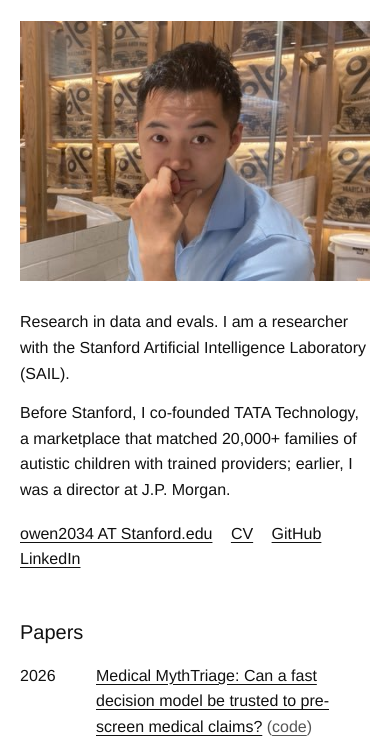
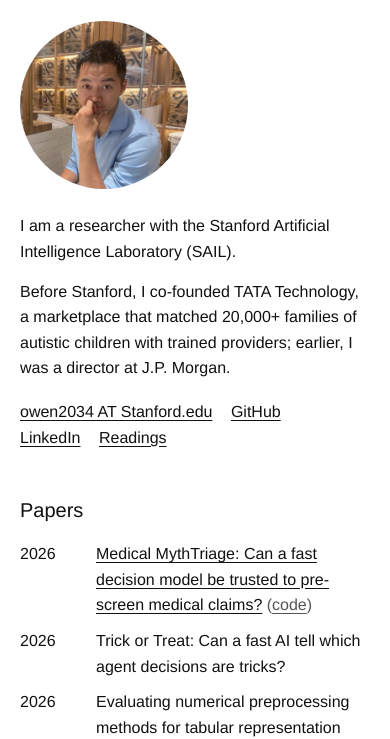
Before and after one commit to owenyliu/owenyliu.github.io, a plain HTML site: page index.html in a window 390 px wide. Shown: the part 105-844 px from the top of the page. Drawn offline with Linux system fonts and the light colour scheme.

Commit message:
Complete Readings launch; remove CV for now

```diff
--- a/index.html
+++ b/index.html
@@ -17,7 +17,7 @@
   }
   .page { max-width: 760px; margin: 0 auto; padding: 48px 20px 64px; }
   h1 { font-size: 34px; font-weight: 400; margin: 0 0 24px; letter-spacing: .01em; }
-  .photo { width: 100%; height: 400px; object-fit: cover; object-position: center 22%; display: block; margin: 0 0 28px; }
+  .photo { width: 210px; height: 210px; border-radius: 50%; object-fit: cover; object-position: center; display: block; margin: 0 0 24px; }
   p { margin: 0 0 14px; }
   a { color: #111; text-decoration: underline; text-underline-offset: 3px; }
   a:hover { color: #666; }
@@ -30,7 +30,7 @@
   td .extra { color: #555; }
   td .extra a { color: #555; }
   @media (max-width: 600px) {
-    .photo { height: 260px; }
+    .photo { width: 168px; height: 168px; }
     td.date { width: 76px; }
   }
 </style>
@@ -42,15 +42,15 @@
 
   <img class="photo" src="headshot.jpg" alt="Owen Liu">
 
-  <p>Research in data and evals. I am a researcher with the Stanford Artificial Intelligence Laboratory (SAIL).</p>
+  <p>I am a researcher with the Stanford Artificial Intelligence Laboratory (SAIL).</p>
 
   <p>Before Stanford, I co-founded TATA Technology, a marketplace that matched 20,000+ families of autistic children with trained providers; earlier, I was a director at J.P. Morgan.</p>
 
   <p class="links">
     <a href="mailto:owen2034@stanford.edu">owen2034 AT Stanford.edu</a>
-    <a href="Owen_Liu_CV.pdf">CV</a>
     <a href="https://github.com/owenyliu">GitHub</a>
     <a href="https://www.linkedin.com/in/owenliu">LinkedIn</a>
+    <a href="readings/">Readings</a>
   </p>
 
   <h2>Papers</h2>
```
Also changed, not shown: llms.txt (added).
